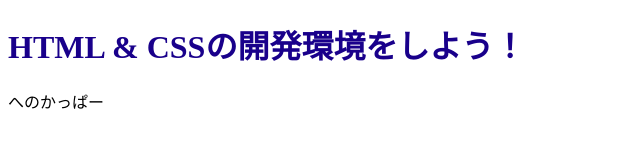
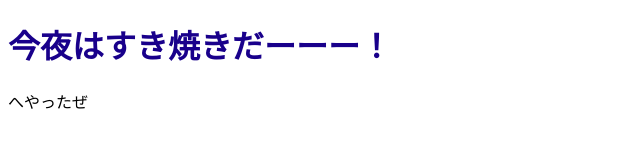
Before and after one commit to AoyamaToshiyuki/supreme-train, a plain HTML site: page index.html in a window 1280 px wide. Shown: the whole page, without its empty margins (0-640 px from the left). Drawn offline with Linux system fonts and the light colour scheme.

Commit message:
Update index.html

```diff
--- a/index.html
+++ b/index.html
@@ -2,11 +2,11 @@
 <html>
     <head>
         <meta charset="utf-8">
-        <title>Progate</title>
+        <title>１００おくえーーーーｎ</title>
         <link rel="stylesheet" href="stylesheet.css">
     </head>
     <body>
-        <h1 class="title">HTML & CSSの開発環境をしよう！</h1>
-        <p>へのかっぱー</p>
+        <h1 class="title">今夜はすき焼きだーーー！</h1>
+        <p>へやったぜ</p>
     </body>
 </html>
```
